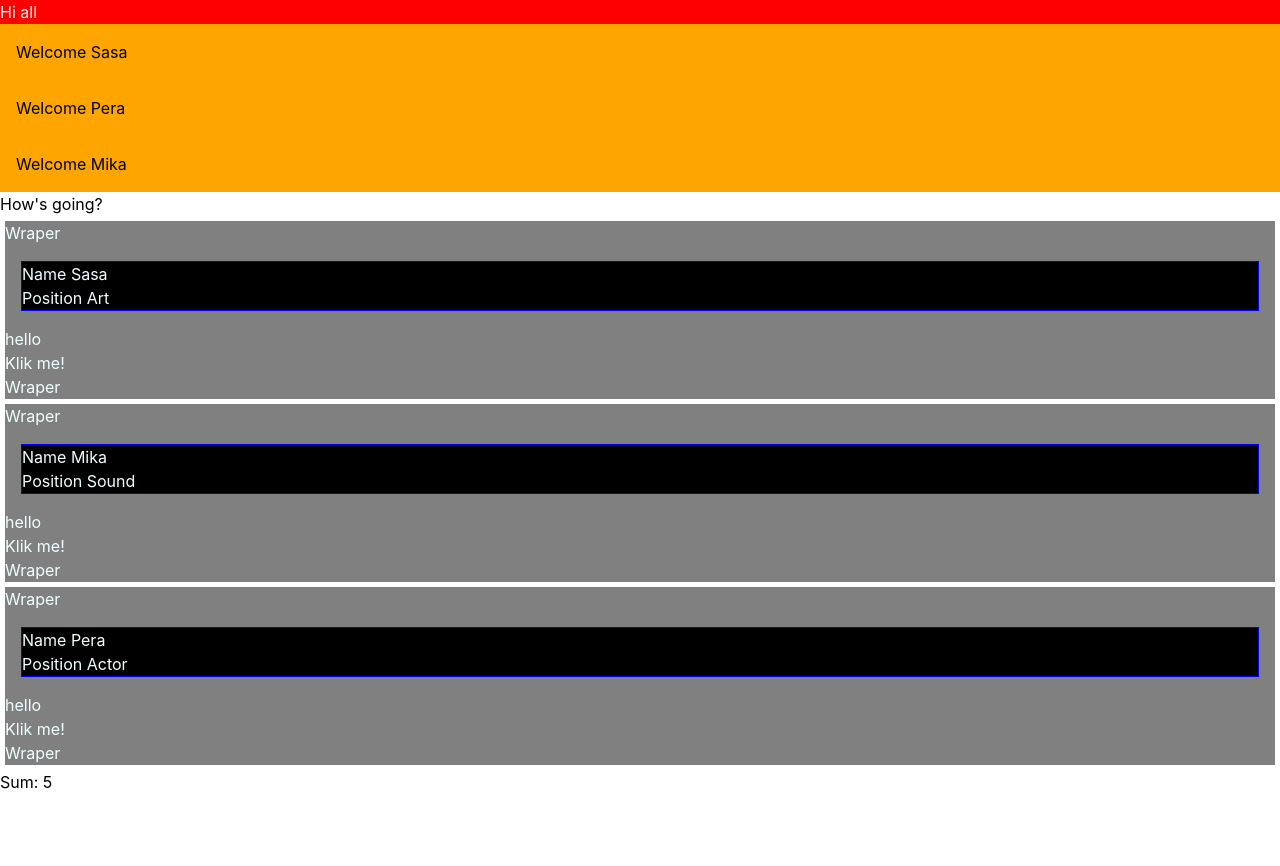
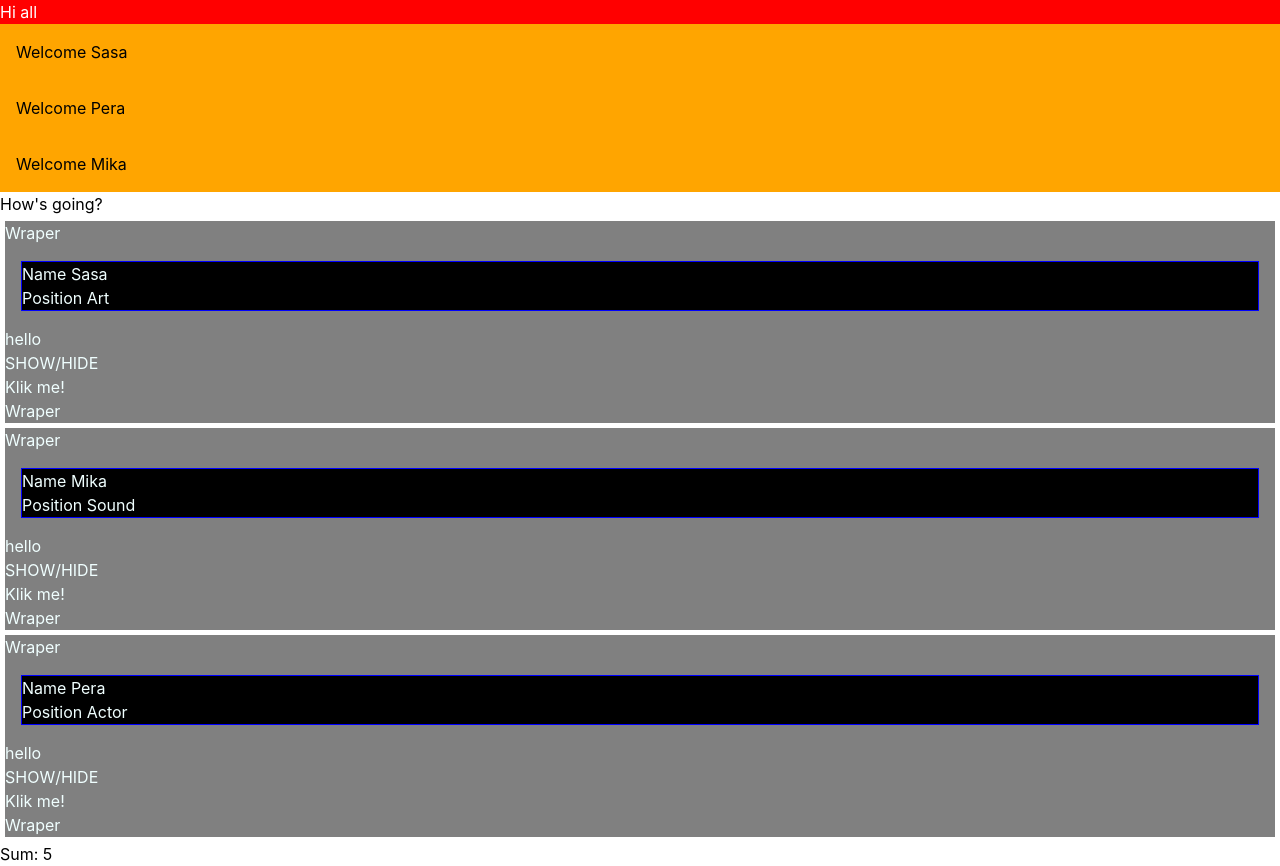
Before and after one commit to AleksandarStanisic021/reactJobs, a React (Vite) app: page / in a window 1280 px wide. Before the commit the page ends 800 px from the top, so only its background shows below. Built offline with nearby package versions, Linux system fonts and the light colour scheme.

Commit message:
feat: add state management for log visibility and update button functionality in UserCard

```diff
--- a/src/comps/UserCard.jsx
+++ b/src/comps/UserCard.jsx
@@ -1,6 +1,9 @@
+import { useState } from "react";
 import Card from "../Card";
 
 const UserCard = ({ name, role }) => {
+  const [log, setLog] = useState(false);
+
   const greet = (name) => {
     console.log(`hi ${name}`);
   };
@@ -17,11 +20,17 @@ const UserCard = ({ name, role }) => {
         <p>Position {role}</p>
       </div>
       <button
-        onClick={(e) => {
+        onClick={() => {
           greet(name);
         }}>
         hello
       </button>
+
+      {log ?? <h1>{name}</h1>}
+
+      <div>
+        <button onClick={() => !setLog()}> SHOW/HIDE</button>
+      </div>
     </Card>
   );
 };
```
